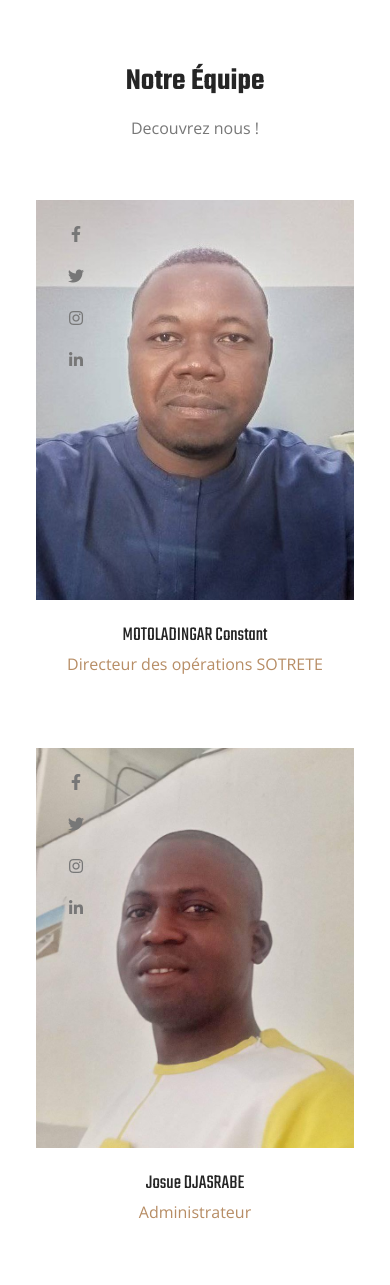
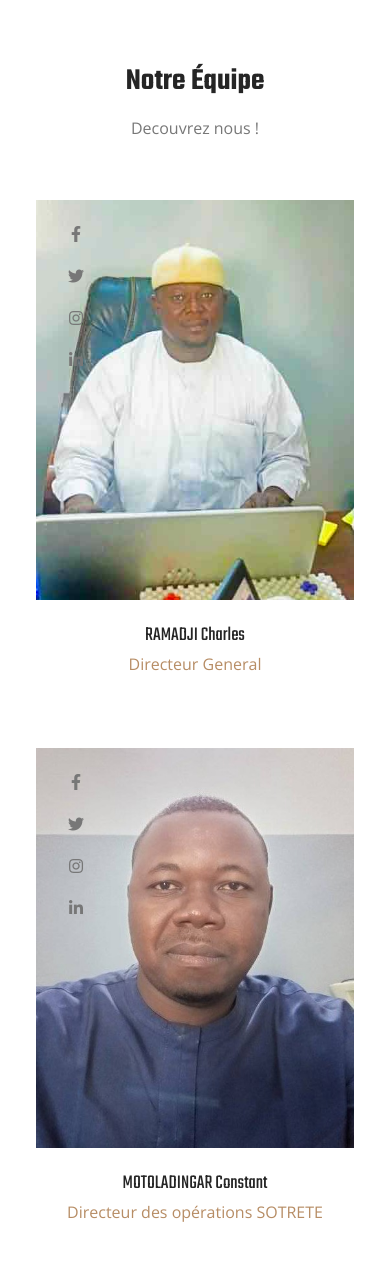
Before and after one commit to DeveloppeurDjango/sotrete, a Django app: page /about/ in a window 390 px wide. Shown: the part 2640-3925 px from the top of the page. Run offline with Django 5.2, Linux system fonts and the light colour scheme; some libraries are stand-ins or nearby versions.

Commit message:
last commit

```diff
--- a/sotreteapp/templates/about.html
+++ b/sotreteapp/templates/about.html
@@ -128,7 +128,26 @@
             <div class="col-lg-4 col-md-6 wow fadeInUp" data-wow-delay="0.1s">
                 <div class="team-item">
                     <div class="position-relative overflow-hidden">
-                        <img class="img-fluid team-img-fixed" src="{% static 'img/a1.jpg' %}" alt="Motoladingar constant">
+                        <img class="img-fluid team-img-fixed" src="{% static 'img/a3.jpg' %}" alt="Motoladingar constant">
+                        <div class="team-overlay position-absolute start-0 top-0 w-100 h-100">
+                            <div class="btn rounded-circle m-1">
+                                <a class="btn btn-square rounded-circle m-1" href="#"><i class="fab fa-facebook-f"></i></a>
+                                <a class="btn btn-square rounded-circle m-1" href="#"><i class="fab fa-twitter"></i></a>
+                                <a class="btn btn-square rounded-circle m-1" href="#"><i class="fab fa-instagram"></i></a>
+                                <a class="btn btn-square rounded-circle m-1" href="https://www.linkedin.com/in/ramadji-charles-84444165/?originalSubdomain=td"><i class="fab fa-linkedin-in"></i></a>
+                            </div>
+                        </div>
+                    </div>
+                    <div class="text-center p-4">
+                        <h5 class="mb-1">RAMADJI Charles</h5>
+                        <span class="text-primary">Directeur General</span>
+                    </div>
+                </div>
+            </div>
+            <div class="col-lg-4 col-md-6 wow fadeInUp" data-wow-delay="0.1s">
+                <div class="team-item">
+                    <div class="position-relative overflow-hidden">
+                        <img class="img-fluid team-img-fixed" src="{% static 'img/a1.jpg' %}" alt="Ramadji Charles">
                         <div class="team-overlay position-absolute start-0 top-0 w-100 h-100">
                             <div class="btn rounded-circle m-1">
                                 <a class="btn btn-square rounded-circle m-1" href="#"><i class="fab fa-facebook-f"></i></a>
```
Also changed, not shown: static/img/a3.jpg (added).
